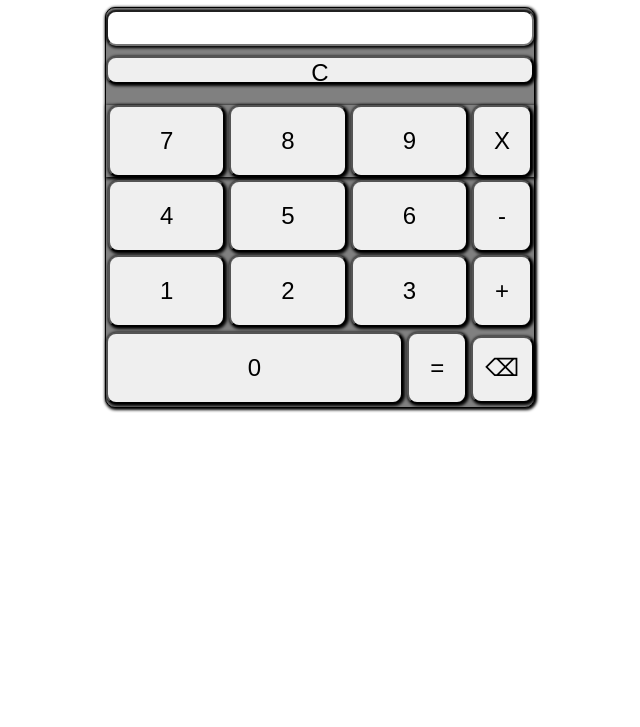
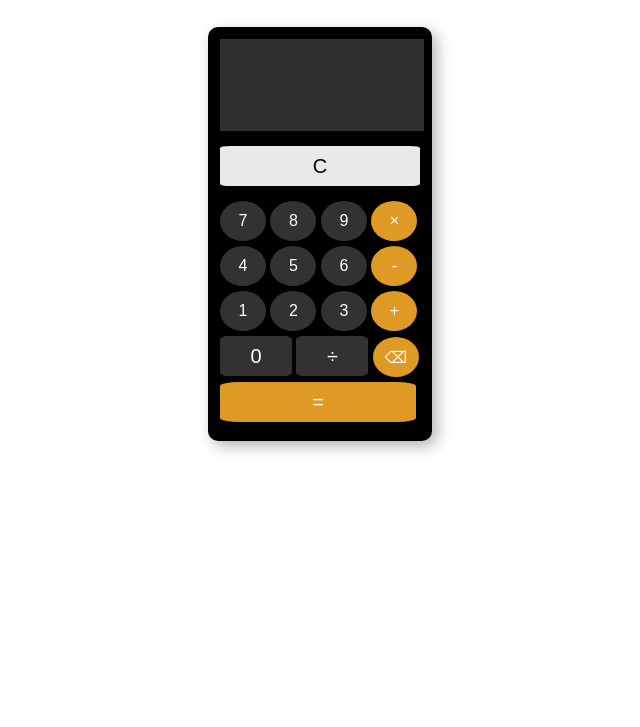
Before and after one commit to Hassaan-Hub/new_calculator, a plain HTML site: page index.html in a window 1280 px wide. Shown: the part 73-800 px from the top of the page, without its empty margins (320-960 px from the left). Drawn offline with Linux system fonts and the light colour scheme.

Commit message:
Refactor calculator functions and update HTML structure for Saylani assignment

```diff
--- a/app.js
+++ b/app.js
@@ -1,19 +1,43 @@
-function getNumber(num){
-    var result = document.getElementById('result')
+// function getNumber(num){
+//     var result = document.getElementById('result')
+//     result.value += num;
+// }
+
+// function clearResult(){
+//     var result = document.getElementById('result')
+//     result.value = ''
+// }
+
+// function getresult(){
+//     var result = document.getElementById('result')
+//     result.value = eval(result.value)
+// }
+
+// function backSpace(){
+//     var result = document.getElementById('result')
+//     result.value = result.value.slice(0, -1);
+// }
+
+
+// saylani assignment calculator
+
+
+function inputNumber(num){
+    let result = document.getElementById('input');
     result.value += num;
 }
 
-function clearResult(){
-    var result = document.getElementById('result')
-    result.value = ''
+function clearAll(){
+    let result = document.getElementById("input");
+    result.value = ""
 }
 
-function getresult(){
-    var result = document.getElementById('result')
+function calculate(){
+    let result = document.getElementById("input");
     result.value = eval(result.value)
 }
 
-function backSpace(){
-    var result = document.getElementById('result')
+function backspase(){
+    let result = document.getElementById("input");
     result.value = result.value.slice(0, -1);
 }
--- a/index.html
+++ b/index.html
@@ -1,4 +1,4 @@
-<!DOCTYPE html>
+<!-- <!DOCTYPE html>
 <html lang="en">
 
 <head>
@@ -45,4 +45,58 @@
 </body>
 <script src="app.js"></script>
 
+</html> -->
+
+
+
+<!-- saylani assignment -->
+
+
+<!DOCTYPE html>
+<html lang="en">
+  <head>
+    <meta charset="UTF-8" />
+    <meta name="viewport" content="width=device-width, initial-scale=1.0" />
+    <title>Saylani</title>
+    <link rel="stylesheet" href="style.css" />
+  </head>
+  <body>
+    <div class="container">
+      <div>
+        <input id="input" type="text" />
+      </div>
+      <div>
+        <button class="clearNum" onclick="clearAll()">C</button>
+      </div>
+      <div class="mainBtn">
+        <div>
+          <button class="num" onclick="inputNumber('7')">7</button>
+          <button class="num" onclick="inputNumber('8')">8</button>
+          <button class="num" onclick="inputNumber('9')">9</button>
+          <button class="numCol" onclick="inputNumber('*')">×</button>
+        </div>
+        <div>
+          <button class="num" onclick="inputNumber('4')">4</button>
+          <button class="num" onclick="inputNumber('5')">5</button>
+          <button class="num" onclick="inputNumber('6')">6</button>
+          <button class="numCol" onclick="inputNumber('-')">-</button>
+        </div>
+        <div>
+          <button class="num" onclick="inputNumber('1')">1</button>
+          <button class="num" onclick="inputNumber('2')">2</button>
+          <button class="num" onclick="inputNumber('3')">3</button>
+          <button class="numCol" onclick="inputNumber('+')">+</button>
+        </div>
+        <div>
+          <button class="num1" onclick="inputNumber('0')">0</button>
+          <button class="num1" onclick="inputNumber('/')">÷</button>
+          <button class="numCol" onclick="backspase()">⌫</button>
+        </div>
+        <div>
+          <button class="num3" onclick="calculate()">=</button>
+        </div>
+      </div>
+    </div>
+  </body>
+  <script src="app.js"></script>
 </html>
--- a/style.css
+++ b/style.css
@@ -1,4 +1,4 @@
-body {
+/* body {
     text-align: center;
 }
 
@@ -85,4 +85,115 @@ body {
     margin-top: 5px;
     padding: 16px 13px 19px 12px;
     box-shadow: 1px 1px 3px 1px #000000;
+} */
+
+
+
+
+
+
+
+/* saylani assignment */
+
+
+.container{
+    display: relative;
+    width: 200px;
+    height: 390px;
+    margin: auto;
+    margin-top: 100px;
+    padding: 10px;
+    border: 2px solid black;
+    border-radius: 10px;
+    box-shadow: 5px 5px 15px rgba(0,0,0,0.3);
+    font-family: Arial, sans-serif;
+    background-color: #000000;
 }
+
+#input{
+    display: flex;
+    width: 100%;
+    height: 90px;
+    border: none;
+    text-align: right;
+    align-items: flex-end;
+    font-size: 24px;
+    background-color: #303030;
+    color: #ffffff;
+}
+
+.mainBtn{
+    margin-top: 10px;
+}
+
+.clearNum{
+    width: 100%;
+    height: 40px;
+    margin-top: 15px;
+    font-size: 20px;
+    background-color: #eae8e8;
+    color: rgb(0, 0, 0);
+    border: none;
+    border-radius: 5%;
+    cursor: pointer;
+}
+
+.num{
+    width: 23%;
+    height: 40px;
+    margin-top: 5px;
+    font-size: 16px;
+    background-color: #323232;
+    color: white;
+    border: none;
+    border-radius: 100%;
+    cursor: pointer;
+}
+
+.numCol{
+    width: 23%;
+    height: 40px;
+    margin-top: 5px;
+    font-size: 16px;
+    background-color: #de9a24;
+    color: white;
+    border: none;
+    border-radius: 100%;
+    cursor: pointer;
+}
+
+.num1{
+    width: 36%;
+    height: 40px;
+    margin-top: 5px;
+    font-size: 16px;
+    background-color: #323232;
+    color: white;
+    border: none;
+    border-radius: 10%;
+    cursor: pointer;
+}
+
+.num1{
+    width: 36%;
+    height: 40px;
+    margin-top: 5px;
+    font-size: 20px;
+    background-color: #323232;
+    color: white;
+    border: none;
+    border-radius: 10%;
+    cursor: pointer;
+}
+
+.num3{
+    width: 98%;
+    height: 40px;
+    margin-top: 5px;
+    font-size: 20px;
+    background-color: #de9a24;
+    color: white;
+    border: none;
+    border-radius: 10%;
+    cursor: pointer;
+}
```
